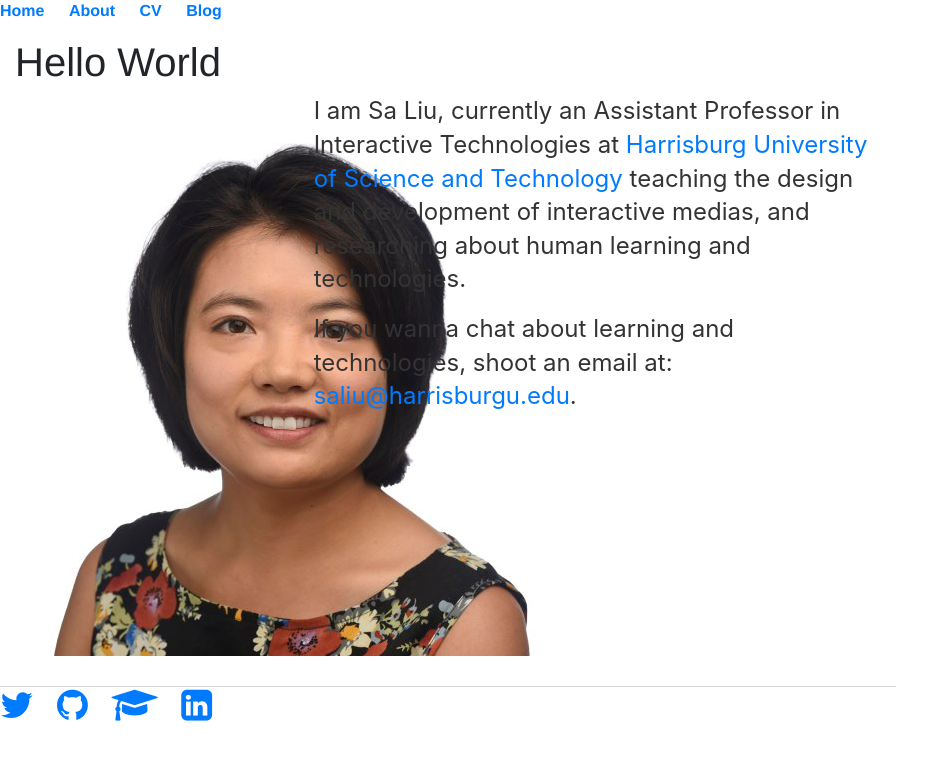
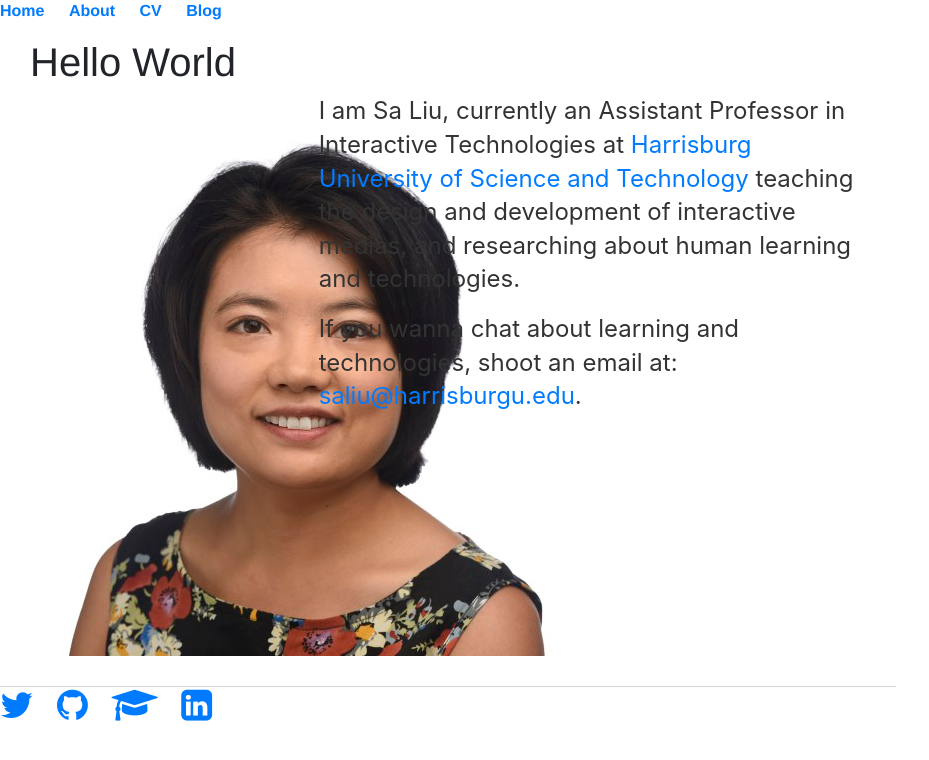
Before and after one commit to Tonicdragon6x66/saliudev.github.io, a Jekyll site: the page built from index.html, in a window 1280 px wide. Shown: the top 760 px of the page, without its empty margins (0-929 px from the left). Built offline with Jekyll 4.4.1, drawn with Linux system fonts in a browser that asks for light colours.

Commit message:
add container

```diff
--- a/index.html
+++ b/index.html
@@ -3,7 +3,7 @@ layout: default
 title: SA LIU | Researcher, Teacher, Developer
 ---
 
-		<div class="blurb">
+		<div class="container">
 			<h1>Hello World</h1>
 				<div class="row">
 					<div class="col-sm-4">
```
Lines whose indentation alone changed are shown as unchanged.
